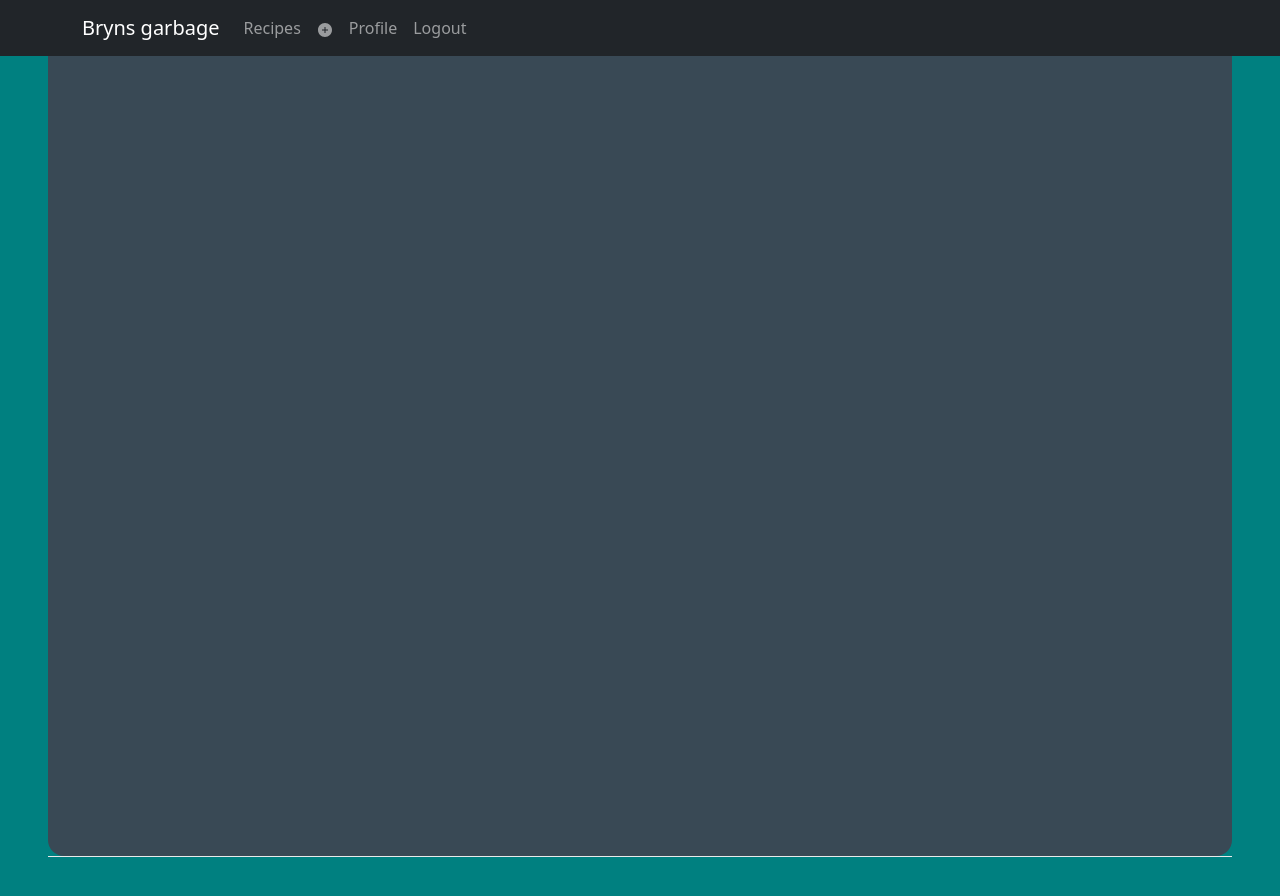
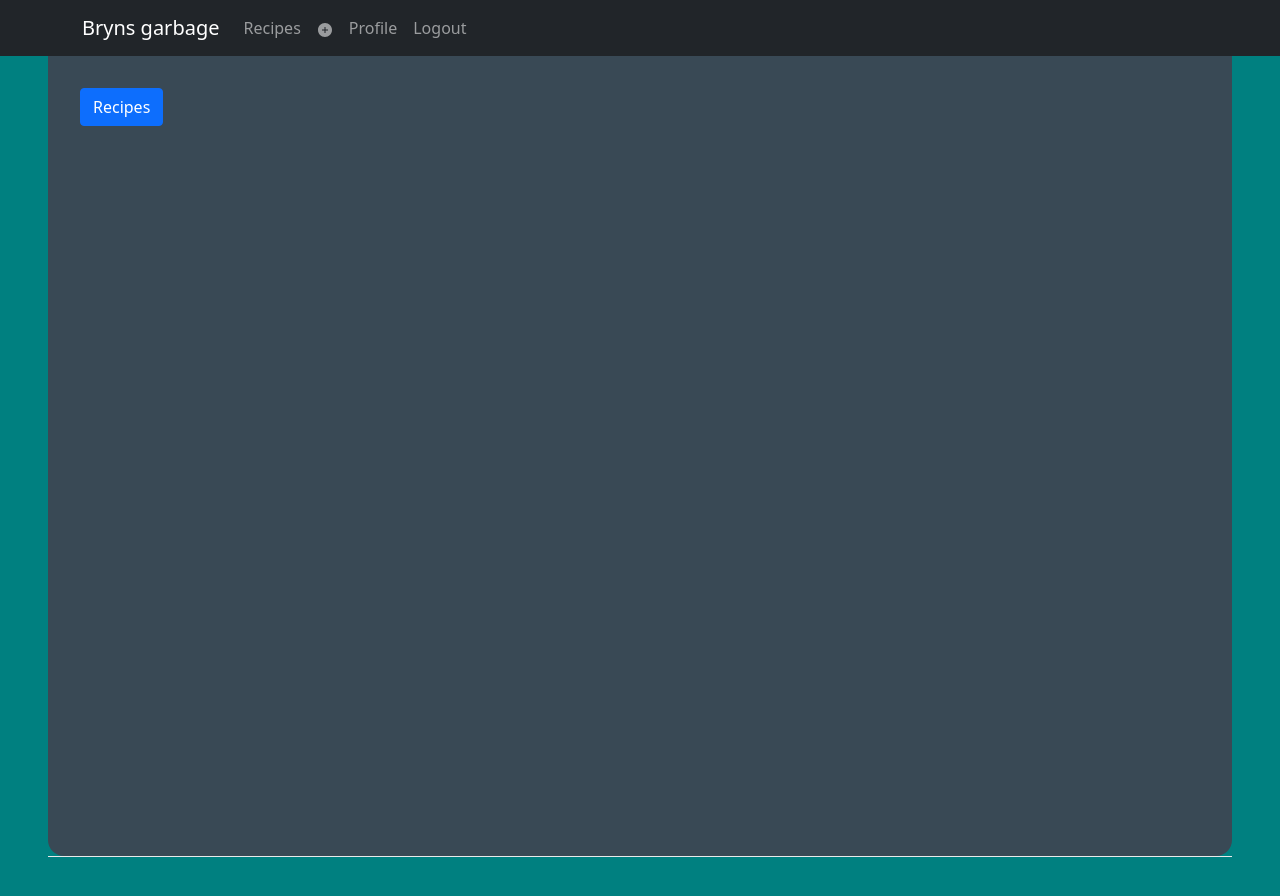
Before and after one commit to MessingAround-test/Recipebook, a Next.js app: page / in a window 1280 px wide. Shown: the top 896 px of the page. Built offline with nearby package versions, Linux system fonts and the light colour scheme; sample sign-in values are in the browser's storage.

Commit message:
update to have button

```diff
--- a/pages/index.js
+++ b/pages/index.js
@@ -8,7 +8,7 @@ import { Toolbar } from './Toolbar'
 import { useEffect } from 'react'
 
 import Router from 'next/router'
-
+import Button from 'react-bootstrap/Button';
 
 
 export default function Home() {
@@ -20,7 +20,9 @@ export default function Home() {
     }
 });
 
-
+const redirect = async function(page) {
+  Router.push(page)
+};
 
   return (
     <div>
@@ -44,7 +46,7 @@ export default function Home() {
       {/* <DataTable></DataTable> */}
         {/* <StackedBarchart></StackedBarchart> */}
 
-
+        <Button onClick={()=>redirect("/recipes")}>Recipes</Button>
 
         {/* <GoogleChart></GoogleChart>
         <Barchart></Barchart> */}
```
